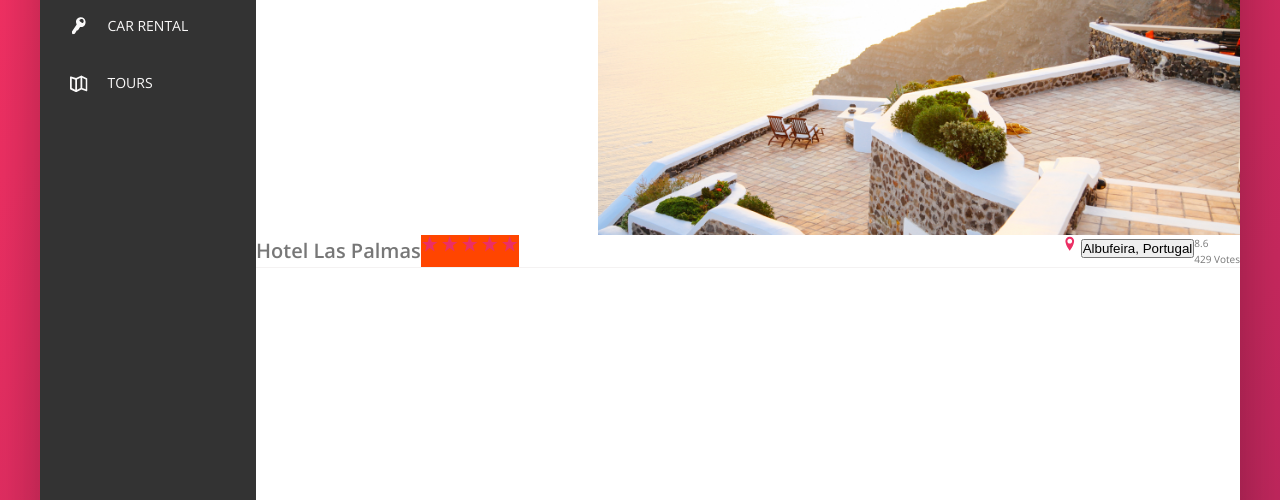
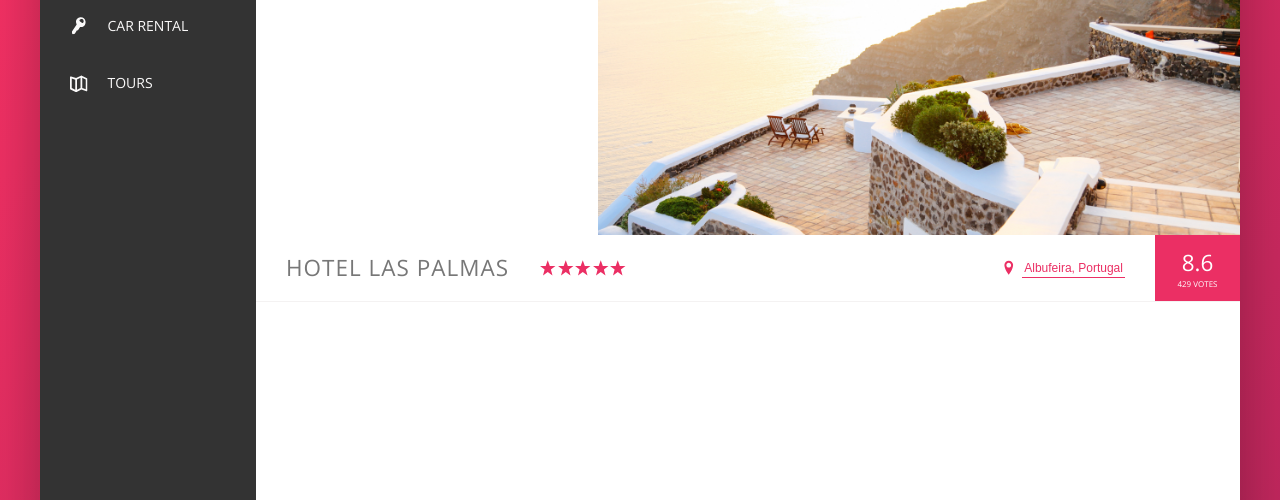
Before and after one commit to ArmandoHerra/Trillo, a website: page index.html in a window 1280 px wide. Shown: the part 300-800 px from the top of the page. Drawn offline with nearby package versions, Linux system fonts and the light colour scheme.

Commit message:
Finished the overview section.

```diff
--- a/sass/_components.scss
+++ b/sass/_components.scss
@@ -181,13 +181,18 @@
 
 .overview {
     display: flex;
+    align-items: center;
     border-bottom: 1px solid var(--color-grey-light-2);
     &__heading {
-
+        font-size: 2.25rem;
+        font-weight: 300;
+        text-transform: uppercase;
+        letter-spacing: 1px;
+        padding: 1.5rem 3rem;
     }
     &__stars {
         margin-right: auto;
-        background-color: orangered;
+        display: flex;
     }
     &__icon-star, &__icon-location {
         width: 1.75rem;
@@ -195,15 +200,68 @@
         fill: var(--color-primary);
     }
     &__location {
-
+        font-size: 1.2rem;
+        display: flex;
+        vertical-align: center;
+    }
+    &__icon-location {
+        margin-right: .5rem;
     }
     &__rating {
-
+        background-color: var(--color-primary);
+        margin-left: 3rem;
+        color: white;
+        padding: 0 2.25rem;
+        align-self: stretch;
+        display: flex;
+        flex-direction: column;
+        align-items: center;
+        justify-content: center;
     }
     &__rating-average {
-
+        font-size: 2.25rem;
+        font-weight: 300;
+        margin-bottom: -3px;
     }
     &__rating-count {
-
+        font-size: .8rem;
+        text-transform: uppercase;
     }
 }
+
+////////////////
+// Btn-inline
+
+.btn-inline {
+    border: none;
+    color: var(--color-primary);
+    font-size: inherit;
+    border-bottom: 1px solid currentColor;
+    padding: 2px;
+    display: inline-block;
+    background-color: transparent;
+    cursor: pointer;
+    transition: all .2s;
+    &:hover {
+        color: var(--color-grey-dark-1);
+    }
+    &:focus {
+        outline: none;
+        animation: pulsate 1s infinite;
+    }
+}
+
+@keyframes pulsate {
+    0% {
+        transform: scale(1);
+        box-shadow: none;
+    }
+    50% {
+        transform: scale(1.05);
+        box-shadow: 0 1rem 4rem rgba(0, 0, 0, .25);
+    }
+    100% {
+        transform: scale(1);
+        box-shadow: none;
+    }
+}
```
Also changed, not shown: css/style.css.
